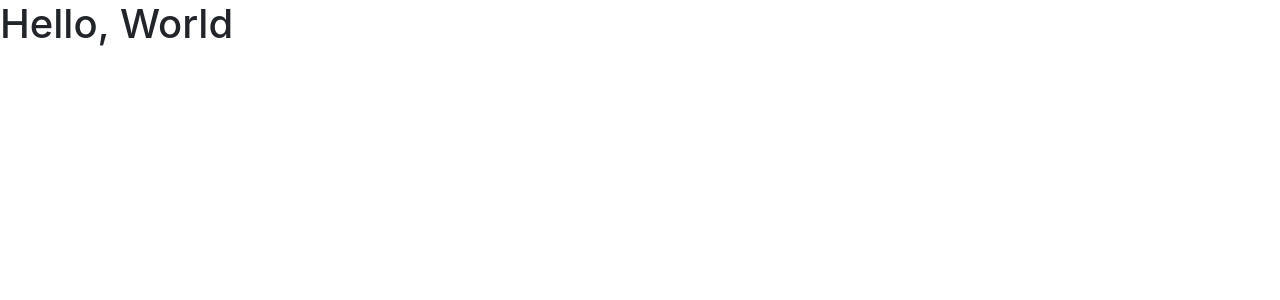
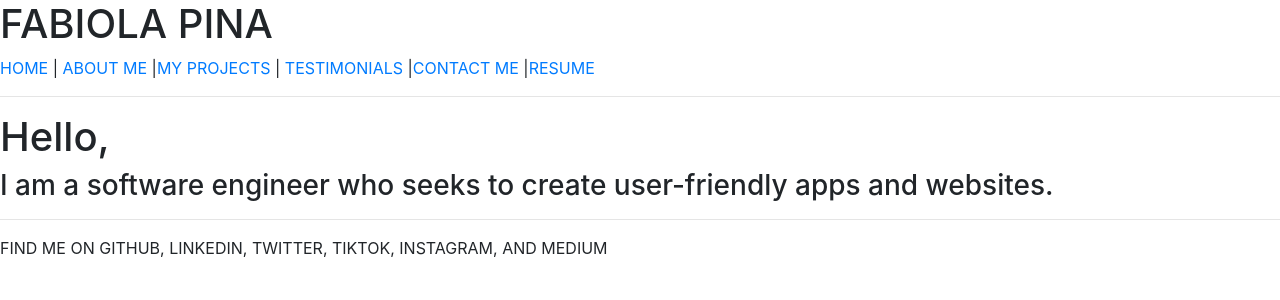
Before and after one commit to fabiolamariapina/portfolio-website, a React (Create React App) app in the folder portfolio/: page / in a window 1280 px wide. Shown: the top 300 px of the page. Built offline with nearby package versions, Linux system fonts and the light colour scheme.

Commit message:
copied home.html and pasted it to react.js for layout of landing/home page

```diff
--- a/portfolio/src/App.js
+++ b/portfolio/src/App.js
@@ -5,7 +5,30 @@ export default class App extends Component {
   render() {
     return (
       <div>
-        <h1>Hello, World</h1>
+        <header>
+          <h1 class="website-name" id="name-of-website">
+            FABIOLA PINA
+          </h1>
+          <nav class="nav-bar" id="navigation">
+            <a href="/html/">HOME</a> | <a href="/css/">ABOUT ME</a> |
+            <a href="/js/">MY PROJECTS</a> | <a href="/python/">TESTIMONIALS</a>{" "}
+            |<a href="/html/">CONTACT ME</a> |<a href="/html/">RESUME</a>
+          </nav>
+        </header>
+        <hr />
+        <main>
+          <h1>Hello,</h1>
+          <h3>
+            I am a software engineer who seeks to create user-friendly apps and
+            websites.
+          </h3>
+        </main>
+        <hr />
+        <footer>
+          <p>
+            FIND ME ON GITHUB, LINKEDIN, TWITTER, TIKTOK, INSTAGRAM, AND MEDIUM
+          </p>
+        </footer>
       </div>
     );
   }
```
Also changed, not shown: 1 other file (tests, documents, lock files or other folders).
